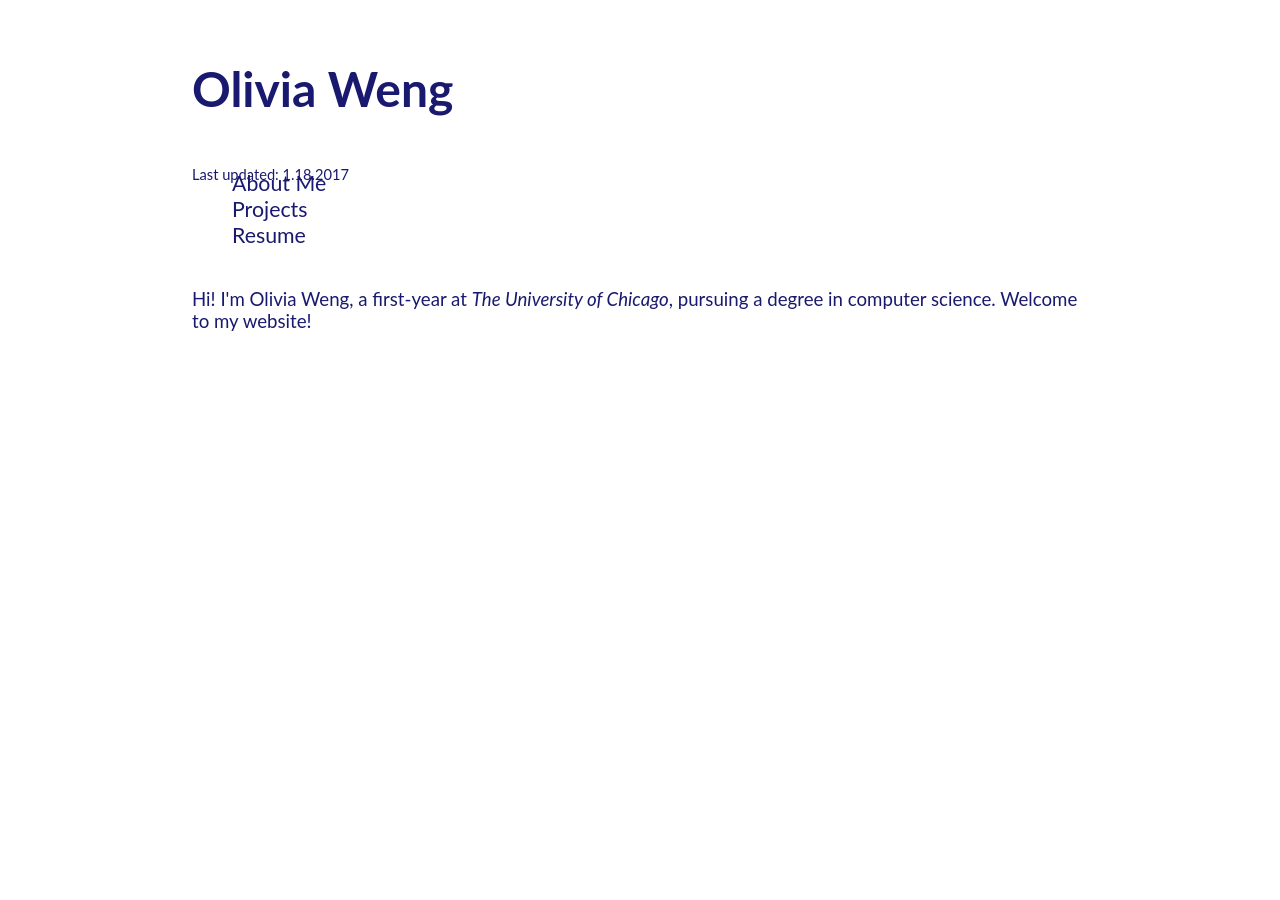
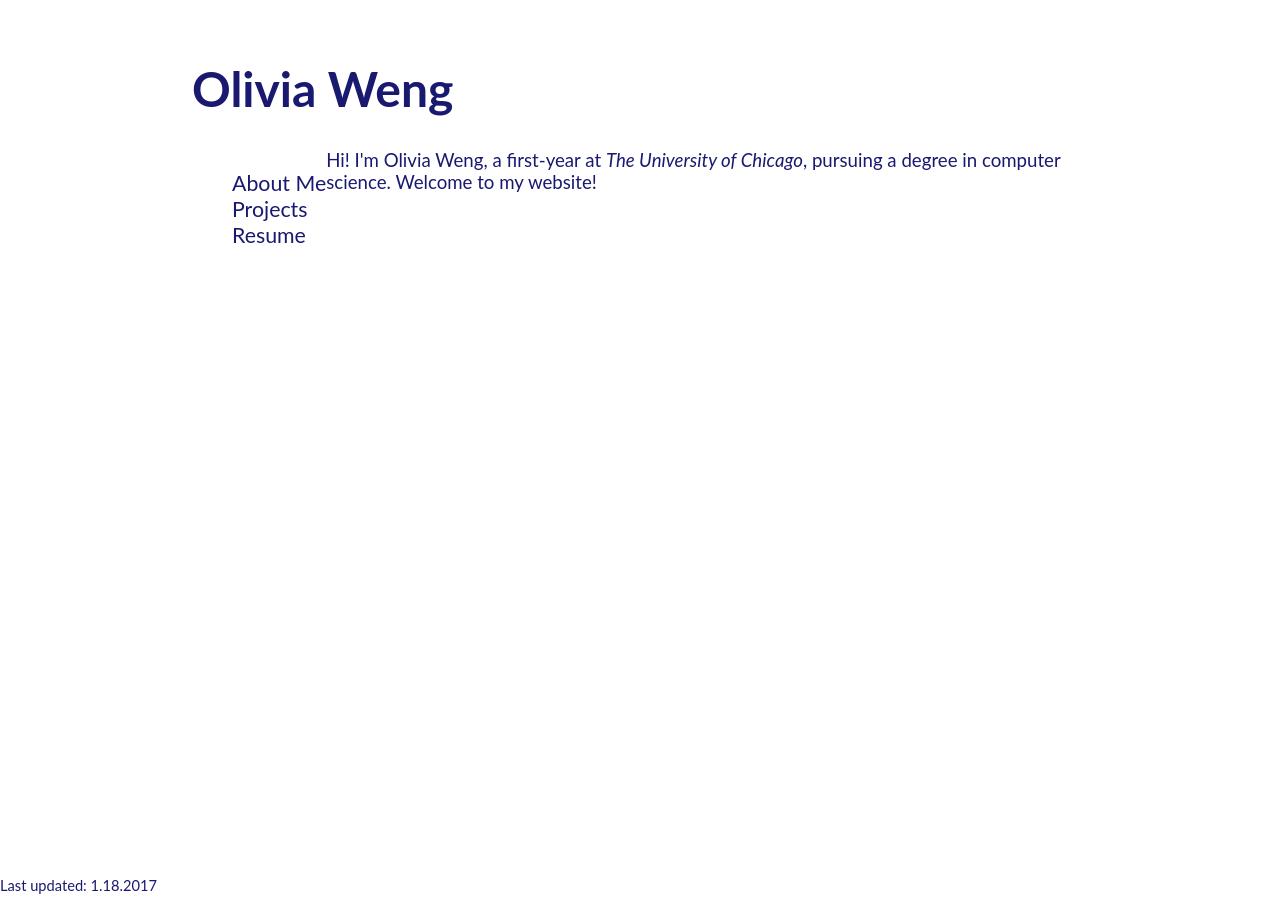
Before and after one commit to oliviaweng/oliviaweng.github.io, a Jekyll site: the page built from index.html, in a window 1280 px wide. Built offline with Jekyll 4.4.1, drawn with Linux system fonts in a browser that asks for light colours.

Commit message:
fixed footer

```diff
--- a/about.html
+++ b/about.html
@@ -1,6 +1,6 @@
 ---
 layout: default
-title: Olivia Weng—About Me
+title: Olivia Weng — About Me
 ---
 <h2>About Me</h2>
 	<p>Hello! I am a first-year at <em>The University of Chicago</em>,
--- a/projects.html
+++ b/projects.html
@@ -1,6 +1,6 @@
 ---
 layout: default
-title: Olivia Weng—Projects
+title: Olivia Weng — Projects
 ---
 <h2>Projects</h2>
 	<ul>
--- a/style.css
+++ b/style.css
@@ -73,7 +73,6 @@ h3
 }
 p
 {
-	float: right;
 	color: midnightblue;
 	font-size: 14pt;
 }
@@ -81,6 +80,10 @@ p
 footer
 {
 	position: fixed;
+	left: 0px;
+	bottom: 0px;
+	height: 40px;
+	width: 100%;
 	color: midnightblue;
 	font-family: "Lato", sans-serif;
 	font-size: 11pt;
```
